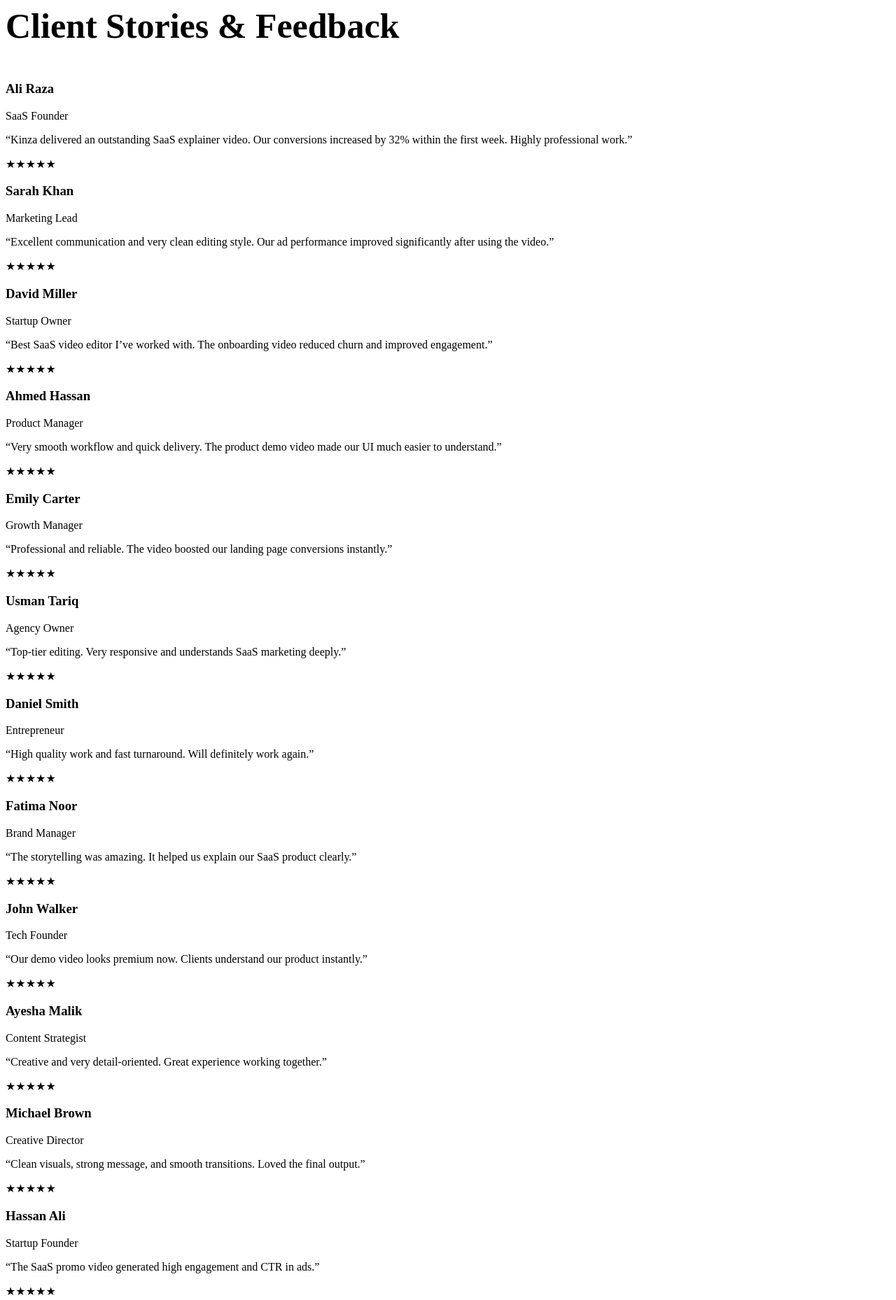
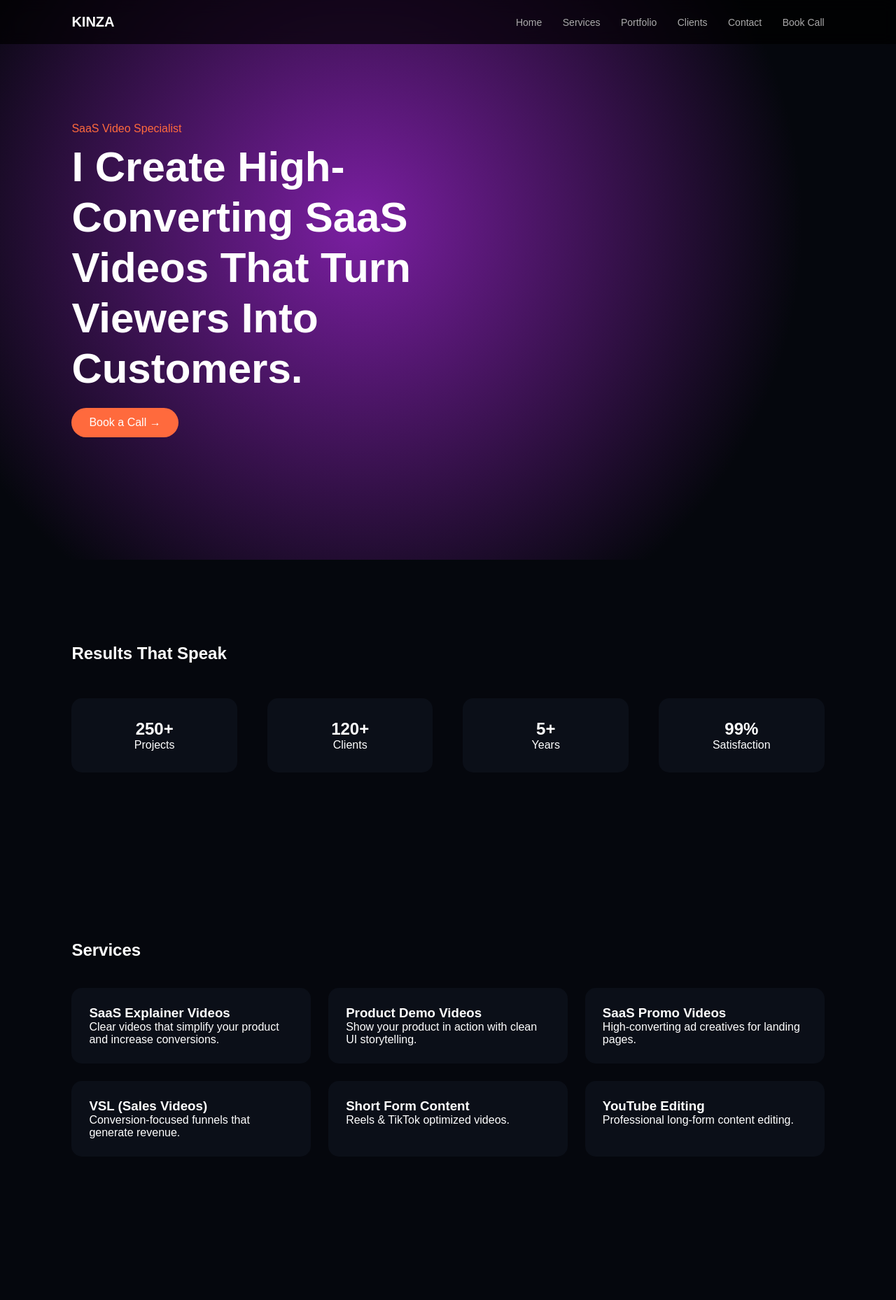
Before and after one commit to kinzabaig/digitalbykinza, a plain HTML site: page index.html in a window 1280 px wide. Shown: the top 1858 px of the page at 70% size. Drawn offline with Linux system fonts and the light colour scheme.

Commit message:
Update index.html

```diff
--- a/index.html
+++ b/index.html
@@ -1,215 +1,403 @@
+<!DOCTYPE html>
+<html lang="en">
+<head>
+<meta charset="UTF-8">
+<meta name="viewport" content="width=device-width, initial-scale=1.0">
+<title>Kinza | SaaS Video Specialist</title>
+
+<style>
+
+/* RESET */
+*{
+margin:0;
+padding:0;
+box-sizing:border-box;
+font-family:Arial, sans-serif;
+}
+
+body{
+background:#05070d;
+color:white;
+}
+
+/* HEADER */
+header{
+position:fixed;
+top:0;
+width:100%;
+display:flex;
+justify-content:space-between;
+align-items:center;
+padding:20px 8%;
+background:rgba(0,0,0,0.7);
+backdrop-filter:blur(10px);
+z-index:1000;
+}
+
+.logo{
+font-weight:bold;
+font-size:20px;
+}
+
+nav a{
+margin-left:25px;
+text-decoration:none;
+color:#aaa;
+font-size:14px;
+}
+
+nav a:hover{
+color:white;
+}
+
+/* BUTTON */
+.btn{
+background:#ff6a3d;
+padding:12px 25px;
+border-radius:30px;
+color:white;
+text-decoration:none;
+display:inline-block;
+margin-top:20px;
+}
+
+/* SECTIONS */
+section{
+padding:120px 8%;
+}
+
+/* HERO */
+.hero{
+height:100vh;
+display:flex;
+align-items:center;
+background: radial-gradient(circle at 40% 40%, #7b1fa2, #05070d 70%);
+}
+
+.hero h1{
+font-size:60px;
+max-width:650px;
+line-height:1.2;
+}
+
+.hero p{
+color:#ff6a3d;
+margin-bottom:10px;
+}
+
+/* STATS */
+.stats{
+display:flex;
+justify-content:space-between;
+margin-top:50px;
+text-align:center;
+}
+
+.stat-box{
+background:#0b0f18;
+padding:30px;
+border-radius:15px;
+width:22%;
+}
+
+/* SERVICES */
+.services-grid{
+display:grid;
+grid-template-columns:repeat(3,1fr);
+gap:25px;
+margin-top:40px;
+}
+
+.card{
+background:#0b0f18;
+padding:25px;
+border-radius:15px;
+}
+
+/* PORTFOLIO */
+.portfolio-grid{
+display:grid;
+grid-template-columns:repeat(2,1fr);
+gap:25px;
+margin-top:40px;
+}
+
+.portfolio-card{
+background:#0b0f18;
+padding:20px;
+border-radius:15px;
+}
+
+.portfolio-img{
+height:200px;
+background:#ccc;
+border-radius:10px;
+margin-bottom:10px;
+}
+
+/* REVIEWS */
+.reviews{
+display:grid;
+grid-template-columns:repeat(3,1fr);
+gap:25px;
+margin-top:40px;
+}
+
+.review-card{
+background:#0b0f18;
+padding:25px;
+border-radius:15px;
+}
+
+.role{
+color:#888;
+font-size:14px;
+margin-bottom:10px;
+}
+
+.review-card p{
+color:#ccc;
+}
+
+.stars{
+color:#ff6a3d;
+margin-top:10px;
+}
+
+/* CTA */
+.cta{
+text-align:center;
+}
+
+/* FOOTER */
+footer{
+background:linear-gradient(135deg,#7b1fa2,#05070d);
+padding:80px 8%;
+}
+
+.footer-top{
+display:flex;
+justify-content:space-between;
+}
+
+.footer-bottom{
+margin-top:40px;
+display:flex;
+justify-content:space-between;
+color:#aaa;
+font-size:13px;
+}
+
+</style>
+
+</head>
+
+<body>
+
+<!-- HEADER -->
+<header>
+<div class="logo">KINZA</div>
+
+<nav>
+<a href="/">Home</a>
+<a href="#services">Services</a>
+<a href="#portfolio">Portfolio</a>
+<a href="#reviews">Clients</a>
+<a href="#contact">Contact</a>
+<a href="https://calendly.com/kinzabaig995/30min" target="_blank">Book Call</a>
+</nav>
+</header>
+
+<!-- HERO -->
+<section class="hero">
+<div>
+<p>SaaS Video Specialist</p>
+
+<h1>
+I Create High-Converting SaaS Videos That Turn Viewers Into Customers.
+</h1>
+
+<a href="https://calendly.com/kinzabaig995/30min" target="_blank" class="btn">
+Book a Call →
+</a>
+
+</div>
+</section>
+
+<!-- STATS -->
+<section>
+<h2>Results That Speak</h2>
+
+<div class="stats">
+<div class="stat-box"><h2>250+</h2><p>Projects</p></div>
+<div class="stat-box"><h2>120+</h2><p>Clients</p></div>
+<div class="stat-box"><h2>5+</h2><p>Years</p></div>
+<div class="stat-box"><h2>99%</h2><p>Satisfaction</p></div>
+</div>
+</section>
+
+<!-- SERVICES -->
+<section id="services">
+<h2>Services</h2>
+
+<div class="services-grid">
+
+<div class="card">
+<h3>SaaS Explainer Videos</h3>
+<p>Clear videos that simplify your product and increase conversions.</p>
+</div>
+
+<div class="card">
+<h3>Product Demo Videos</h3>
+<p>Show your product in action with clean UI storytelling.</p>
+</div>
+
+<div class="card">
+<h3>SaaS Promo Videos</h3>
+<p>High-converting ad creatives for landing pages.</p>
+</div>
+
+<div class="card">
+<h3>VSL (Sales Videos)</h3>
+<p>Conversion-focused funnels that generate revenue.</p>
+</div>
+
+<div class="card">
+<h3>Short Form Content</h3>
+<p>Reels & TikTok optimized videos.</p>
+</div>
+
+<div class="card">
+<h3>YouTube Editing</h3>
+<p>Professional long-form content editing.</p>
+</div>
+
+</div>
+</section>
+
+<!-- PORTFOLIO -->
+<section id="portfolio">
+<h2>Portfolio</h2>
+
+<div class="portfolio-grid">
+
+<div class="portfolio-card">
+<div class="portfolio-img"></div>
+<h3>SaaS Explainer</h3>
+<p>Boosted conversions by 40%</p>
+</div>
+
+<div class="portfolio-card">
+<div class="portfolio-img"></div>
+<h3>Product Demo</h3>
+<p>Improved onboarding flow</p>
+</div>
+
+<div class="portfolio-card">
+<div class="portfolio-img"></div>
+<h3>SaaS Ad</h3>
+<p>High-performing ads</p>
+</div>
+
+<div class="portfolio-card">
+<div class="portfolio-img"></div>
+<h3>VSL Funnel</h3>
+<p>Generated sales</p>
+</div>
+
+</div>
+</section>
+
+<!-- CLIENT REVIEWS -->
 <section id="reviews">
 
-<h1 style="font-size:50px;margin-bottom:50px;">
-Client Stories & Feedback
-</h1>
+<h2>Client Stories & Feedback</h2>
 
 <div class="reviews">
 
-<!-- REVIEW 1 -->
 <div class="review-card">
-<h3>Ali Raza</h3>
+<h3>Michael Thompson</h3>
 <p class="role">SaaS Founder</p>
-<p>
-“Kinza delivered an outstanding SaaS explainer video.
-Our conversions increased by 32% within the first week. Highly professional work.”
-</p>
+<p>Conversion increased by 38% after video launch.</p>
 <div class="stars">★★★★★</div>
 </div>
 
-<!-- REVIEW 2 -->
 <div class="review-card">
-<h3>Sarah Khan</h3>
-<p class="role">Marketing Lead</p>
-<p>
-“Excellent communication and very clean editing style.
-Our ad performance improved significantly after using the video.”
-</p>
+<h3>Emily Carter</h3>
+<p class="role">Marketing Director</p>
+<p>Improved ad performance and reduced CPA.</p>
 <div class="stars">★★★★★</div>
 </div>
 
-<!-- REVIEW 3 -->
 <div class="review-card">
-<h3>David Miller</h3>
-<p class="role">Startup Owner</p>
-<p>
-“Best SaaS video editor I’ve worked with.
-The onboarding video reduced churn and improved engagement.”
-</p>
+<h3>James Walker</h3>
+<p class="role">Startup Founder</p>
+<p>Helped simplify onboarding for new users.</p>
 <div class="stars">★★★★★</div>
 </div>
 
-<!-- REVIEW 4 -->
 <div class="review-card">
-<h3>Ahmed Hassan</h3>
+<h3>David Anderson</h3>
 <p class="role">Product Manager</p>
-<p>
-“Very smooth workflow and quick delivery.
-The product demo video made our UI much easier to understand.”
-</p>
+<p>Clean editing and strong messaging.</p>
 <div class="stars">★★★★★</div>
 </div>
 
-<!-- REVIEW 5 -->
 <div class="review-card">
-<h3>Emily Carter</h3>
+<h3>Sarah Johnson</h3>
 <p class="role">Growth Manager</p>
-<p>
-“Professional and reliable. The video boosted our landing page conversions instantly.”
-</p>
+<p>Landing page conversions improved significantly.</p>
 <div class="stars">★★★★★</div>
 </div>
 
-<!-- REVIEW 6 -->
 <div class="review-card">
-<h3>Usman Tariq</h3>
-<p class="role">Agency Owner</p>
-<p>
-“Top-tier editing. Very responsive and understands SaaS marketing deeply.”
-</p>
-<div class="stars">★★★★★</div>
-</div>
-
-<!-- REVIEW 7 -->
-<div class="review-card">
-<h3>Daniel Smith</h3>
-<p class="role">Entrepreneur</p>
-<p>
-“High quality work and fast turnaround. Will definitely work again.”
-</p>
-<div class="stars">★★★★★</div>
-</div>
-
-<!-- REVIEW 8 -->
-<div class="review-card">
-<h3>Fatima Noor</h3>
-<p class="role">Brand Manager</p>
-<p>
-“The storytelling was amazing. It helped us explain our SaaS product clearly.”
-</p>
-<div class="stars">★★★★★</div>
-</div>
-
-<!-- REVIEW 9 -->
-<div class="review-card">
-<h3>John Walker</h3>
-<p class="role">Tech Founder</p>
-<p>
-“Our demo video looks premium now. Clients understand our product instantly.”
-</p>
-<div class="stars">★★★★★</div>
-</div>
-
-<!-- REVIEW 10 -->
-<div class="review-card">
-<h3>Ayesha Malik</h3>
-<p class="role">Content Strategist</p>
-<p>
-“Creative and very detail-oriented. Great experience working together.”
-</p>
-<div class="stars">★★★★★</div>
-</div>
-
-<!-- REVIEW 11 -->
-<div class="review-card">
-<h3>Michael Brown</h3>
-<p class="role">Creative Director</p>
-<p>
-“Clean visuals, strong message, and smooth transitions. Loved the final output.”
-</p>
-<div class="stars">★★★★★</div>
-</div>
-
-<!-- REVIEW 12 -->
-<div class="review-card">
-<h3>Hassan Ali</h3>
-<p class="role">Startup Founder</p>
-<p>
-“The SaaS promo video generated high engagement and CTR in ads.”
-</p>
-<div class="stars">★★★★★</div>
-</div>
-
-<!-- REVIEW 13 -->
-<div class="review-card">
-<h3>Olivia Jones</h3>
-<p class="role">Marketing Manager</p>
-<p>
-“Delivered beyond expectations. Strong storytelling and visual quality.”
-</p>
-<div class="stars">★★★★★</div>
-</div>
-
-<!-- REVIEW 14 -->
-<div class="review-card">
-<h3>Bilal Ahmed</h3>
-<p class="role">Tech Entrepreneur</p>
-<p>
-“Professional service and very easy communication. Highly recommend.”
-</p>
-<div class="stars">★★★★★</div>
-</div>
-
-<!-- REVIEW 15 -->
-<div class="review-card">
-<h3>Chris Evans</h3>
-<p class="role">Founder</p>
-<p>
-“The VSL video worked perfectly for our funnel. Increased sales instantly.”
-</p>
-<div class="stars">★★★★★</div>
-</div>
-
-<!-- REVIEW 16 -->
-<div class="review-card">
-<h3>Mary Wilson</h3>
-<p class="role">Brand Strategist</p>
-<p>
-“Beautiful visuals and smooth editing. Exactly what we needed.”
-</p>
-<div class="stars">★★★★★</div>
-</div>
-
-<!-- REVIEW 17 -->
-<div class="review-card">
-<h3>Hamza Sheikh</h3>
-<p class="role">Business Owner</p>
-<p>
-“Very creative and understands SaaS audience very well.”
-</p>
-<div class="stars">★★★★★</div>
-</div>
-
-<!-- REVIEW 18 -->
-<div class="review-card">
-<h3>Jessica Lee</h3>
-<p class="role">Growth Lead</p>
-<p>
-“The video quality is top notch. Perfect for ads and campaigns.”
-</p>
-<div class="stars">★★★★★</div>
-</div>
-
-<!-- REVIEW 19 -->
-<div class="review-card">
-<h3>Imran Khan</h3>
-<p class="role">Founder</p>
-<p>
-“Fast delivery and great communication. Will work again.”
-</p>
-<div class="stars">★★★★★</div>
-</div>
-
-<!-- REVIEW 20 -->
-<div class="review-card">
-<h3>Andrew Scott</h3>
-<p class="role">Startup CEO</p>
-<p>
-“Professional, reliable, and very high quality work. Highly recommended.”
-</p>
+<h3>Daniel Miller</h3>
+<p class="role">CEO</p>
+<p>Sales funnel performance improved instantly.</p>
 <div class="stars">★★★★★</div>
 </div>
 
 </div>
 
 </section>
+
+<!-- CTA -->
+<section class="cta">
+<h2>Let’s Work Together</h2>
+
+<a href="https://calendly.com/kinzabaig995/30min" class="btn">
+Book a Call →
+</a>
+
+</section>
+
+<!-- FOOTER -->
+<footer id="contact">
+
+<div class="footer-top">
+
+<div>
+<h2>KINZA</h2>
+<p>Email: contact@digitalbykinza.com</p>
+<p>Instagram: @digitalbykinza</p>
+</div>
+
+<div>
+<h3>Quick Links</h3>
+<p>Home</p>
+<p>Services</p>
+<p>Portfolio</p>
+<p>Contact</p>
+</div>
+
+</div>
+
+<div class="footer-bottom">
+<p>© 2026 Kinza</p>
+<p>All rights reserved</p>
+</div>
+
+</footer>
+
+</body>
+</html>
```
